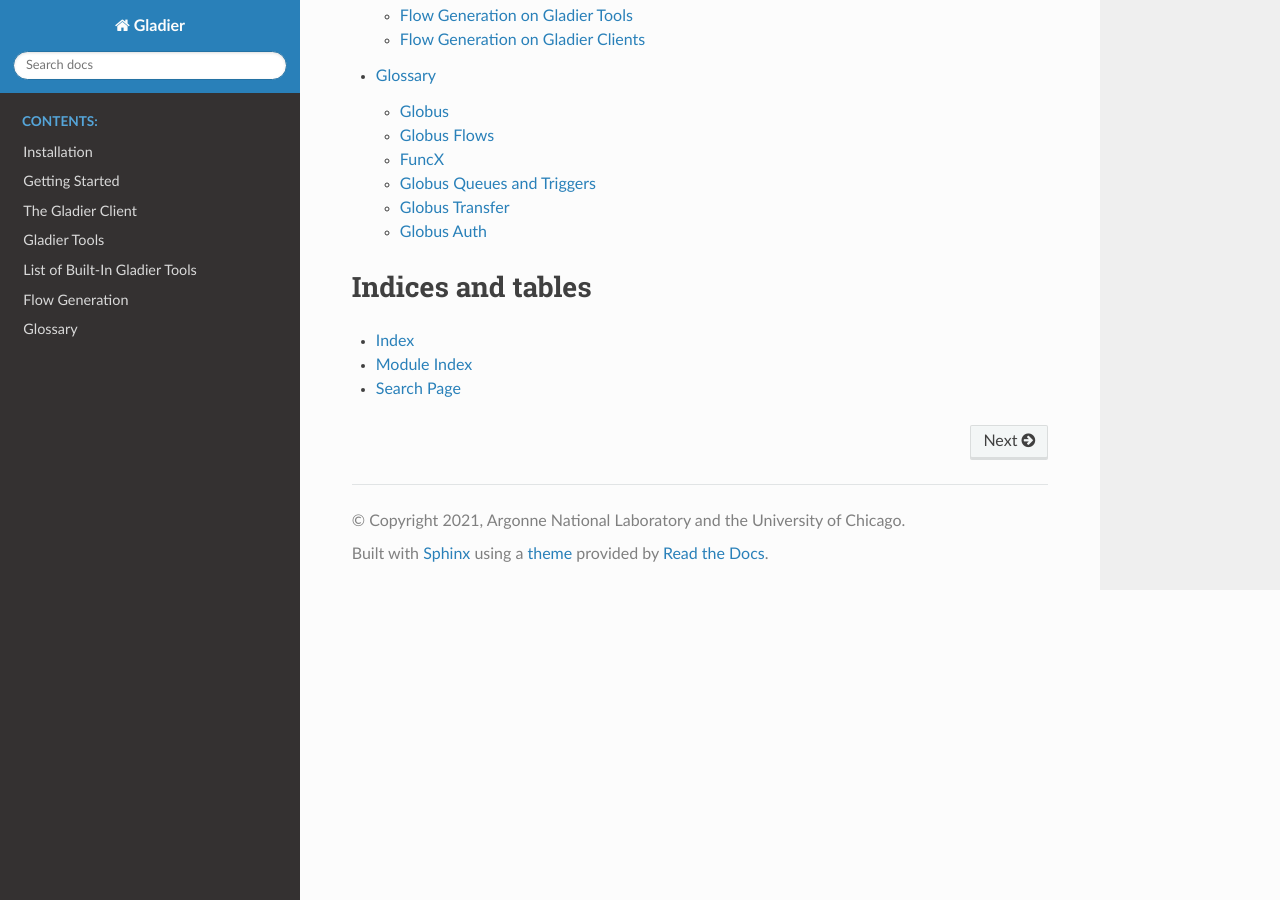
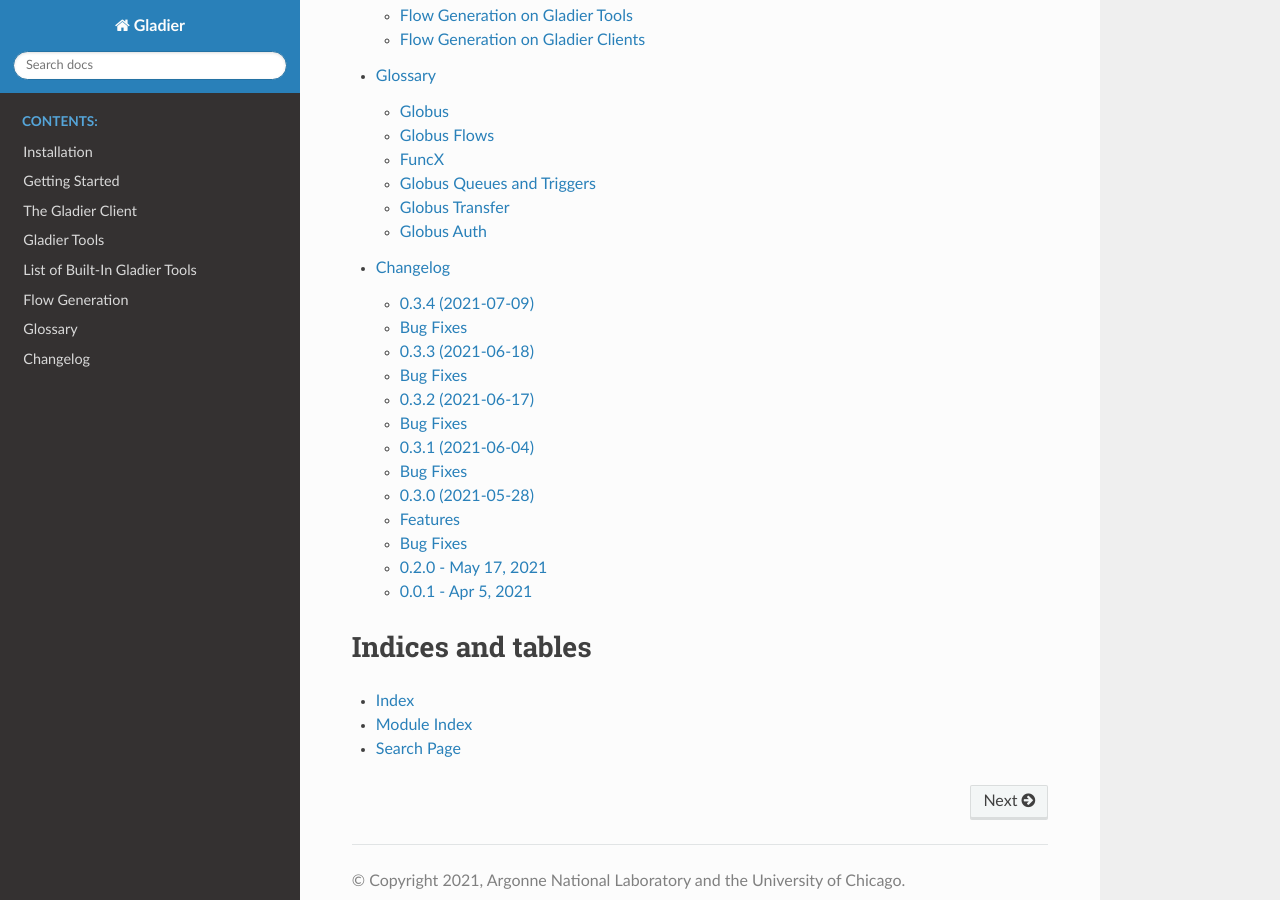
Before and after one commit to globus-gladier/gladier, a Sphinx documentation site: the page built from docs/index.rst, in a window 1280 px wide and 900 px high, scrolled down 624 px. Built offline with Sphinx 7.4.7 and the Read the Docs theme 2.0.0, drawn with Linux system fonts in a browser that asks for light colours; pages that are not in the unit, such as notebooks, are missing from menus; the version number could not be read and is left out; some of the changed lines change nothing that is shown.

Commit message:
chore: Added Changelog to docs

```diff
--- /dev/null
+++ b/docs/CHANGELOG.rst
@@ -0,0 +1,2 @@
+
+.. mdinclude:: ../CHANGELOG.md
--- a/docs/conf.py
+++ b/docs/conf.py
@@ -39,7 +39,8 @@
     'sphinx.ext.autodoc',
     'sphinx.ext.autosummary',
     'sphinx.ext.intersphinx',
-    'sphinx.ext.napoleon'
+    'sphinx.ext.napoleon',
+    'm2r2',
 ]
 
 autosummary_generate = True
@@ -54,7 +55,7 @@
 # The suffix(es) of source filenames.
 # You can specify multiple suffix as a list of string:
 #
-source_suffix = '.rst'
+source_suffix = ['.rst', '.md']
 
 # The master toctree document.
 master_doc = 'index'
--- a/docs/index.rst
+++ b/docs/index.rst
@@ -23,6 +23,7 @@
    tools/index
    flow_generation
    glossary
+   CHANGELOG
 
 
 Indices and tables
--- a/docs/requirements.txt
+++ b/docs/requirements.txt
@@ -1,3 +1,4 @@
 sphinx
 sphinx-rtd-theme
 gladier
+m2r2
```
